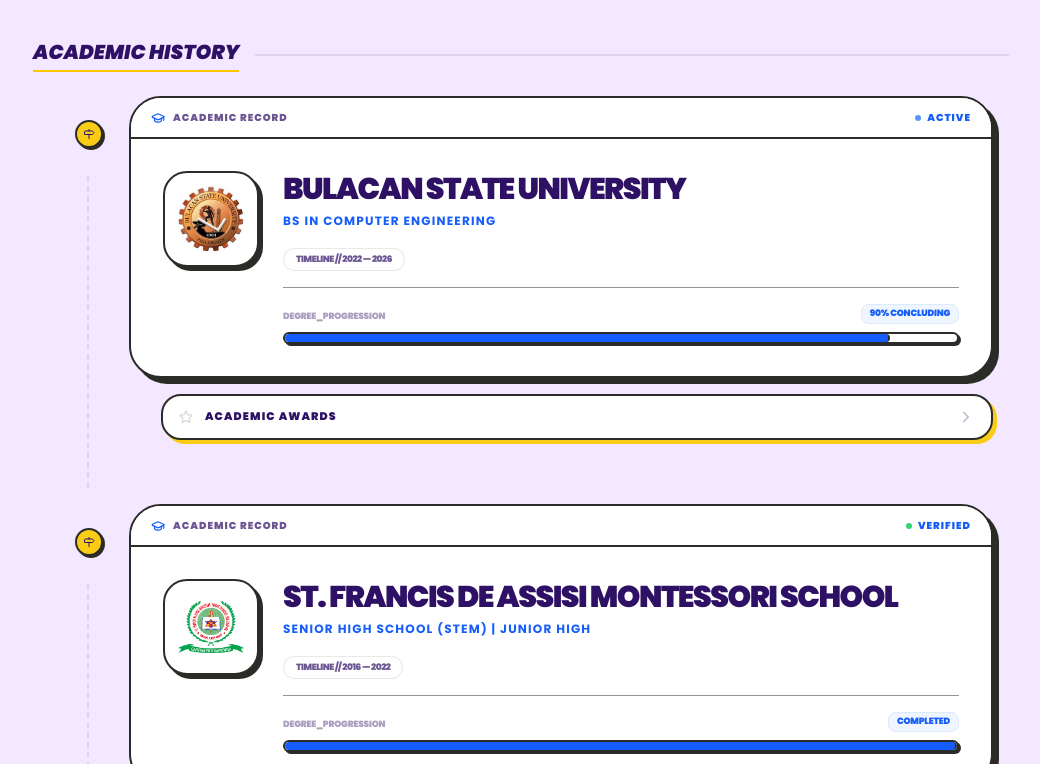
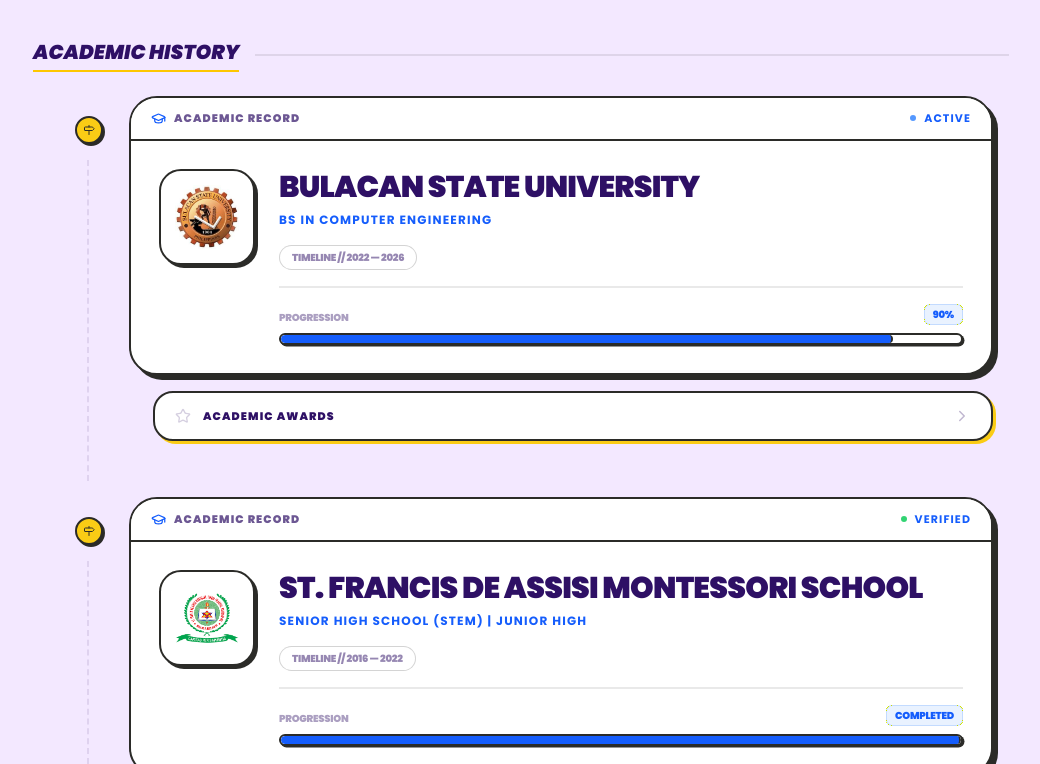
Before and after one commit to Irisszzss/colleen-portfolio, a React (Vite) app: page / in a window 1280 px wide. Shown: the part 3056-3820 px from the top of the page, without its empty margins (119-1159 px from the left). Built offline with nearby package versions, Linux system fonts and the light colour scheme.

Commit message:
Refactor DownloadModal and EducationCard components for improved accessibility and styling; update portfolio data with additional awards

```diff
--- a/src/components/EducationCard.tsx
+++ b/src/components/EducationCard.tsx
@@ -23,58 +23,58 @@
   const [isExpanded, setIsExpanded] = useState(false);
 
   return (
-    <div className="max-w-8xl mx-auto px-4 select-none relative pb-12">
+    <div className="max-w-6xl mx-auto px-4 select-none relative pb-10">
 
-      {/* TIMELINE TRACK - The Vertical Line */}
+      {/* TIMELINE TRACK - Changed fixed color to variable opacity */}
       {!isLast && (
-        <div className="absolute left-[34px] md:left-[54px] top-20 bottom-0 w-0.5 border-l-2 border-dashed border-[#2B2B28]/10" />
+        <div className="absolute left-[34px] md:left-[54px] top-16 bottom-0 w-0.5 border-l-2 border-dashed border-[color:var(--text-color)]/10" />
       )}
 
-      {/* TIMELINE NODE - The Badge/Icon on the line */}
-      <div className="absolute left-[22px] md:left-[42px] top-6 z-10">
+      {/* TIMELINE NODE */}
+      <div className="absolute left-[22px] md:left-[42px] top-5 z-10">
         <div className="w-6 h-6 md:w-7 md:h-7 bg-[#facc15] border-2 border-[color:var(--card-border)] rounded-full flex items-center justify-center shadow-[2px_2px_0px_0px_var(--card-shadow)] group-hover:scale-110 transition-transform">
-          <Milestone size={12} className="text-[color:var(--text-color)]" />
+          <Milestone size={12} className="text-[#2B2B28]" />
         </div>
       </div>
 
       <div className="ml-10 md:ml-20">
         {/* MAIN BENTO BOX */}
-        <div className="group bg-[color:var(--card-bg)] border-2 border-[color:var(--card-border)] rounded-[32px] shadow-[6px_6px_0px_0px_var(--card-shadow)] relative overflow-hidden transition-all hover:shadow-[8px_8px_0px_0px_var(--card-shadow)]">
+        <div className="group bg-[color:var(--card-bg)] border-2 border-[color:var(--card-border)] rounded-[28px] shadow-[5px_5px_0px_0px_var(--card-shadow)] relative overflow-hidden transition-all hover:shadow-[7px_7px_0px_0px_var(--card-shadow)]">
 
           {/* HEADER BAR */}
-          <div className="bg-[color:var(--card-bg)] px-5 py-3 flex justify-between items-center border-b-2 border-[color:var(--card-border)] text-[10px] font-black uppercase tracking-widest text-[color:var(--text-color)]/70">
+          <div className="bg-[color:var(--card-bg)] px-5 py-3 flex justify-between items-center border-b-2 border-[color:var(--card-border)] text-[10px] md:text-[11px] font-black uppercase tracking-widest text-[color:var(--text-color)]/70">
             <div className="flex items-center gap-2">
-              <GraduationCap size={14} className="text-blue-600" />
+              <GraduationCap size={15} className="text-blue-600" />
               <span>Academic Record</span>
             </div>
-            <div className="flex items-center gap-1.5">
+            <div className="flex items-center gap-2">
                <div className={`w-1.5 h-1.5 rounded-full animate-pulse ${edu.progress && edu.progress < 100 ? 'bg-blue-500' : 'bg-green-500'}`} />
-               <span className="text-blue-600">{edu.progress && edu.progress < 100 ? 'Active' : 'Verified'}</span>
+               <span className="text-blue-600 font-bold">{edu.progress && edu.progress < 100 ? 'Active' : 'Verified'}</span>
             </div>
           </div>
 
           {/* CONTENT */}
-          <div className="p-6 md:p-8 flex flex-col md:flex-row gap-6 items-center md:items-start">
+          <div className="p-5 md:p-7 flex flex-col md:flex-row gap-6 items-center md:items-start">
 
             {/* LOGO STICKER */}
             <div className="shrink-0 relative">
-              <div className="w-20 h-20 md:w-24 md:h-24 bg-[color:var(--card-bg)] border-2 border-[color:var(--card-border)] rounded-[24px] flex items-center justify-center shadow-[4px_4px_0px_0px_var(--card-shadow)] transition-transform group-hover:-rotate-3">
+              <div className="w-20 h-20 md:w-24 md:h-24 bg-[color:var(--card-bg)] border-2 border-[color:var(--card-border)] rounded-[22px] flex items-center justify-center shadow-[3px_3px_0px_0px_var(--card-shadow)] transition-transform group-hover:-rotate-2">
                 {edu.logo ? (
                   <img
                     src={edu.logo}
                     alt={edu.school}
-                    className="w-full h-full p-3 object-contain"
+                    className="w-full h-full p-3.5 object-contain dark:brightness-90"
                   />
                 ) : (
-                  <ShieldCheck size={32} className="text-[color:var(--text-color)]" />
+                  <ShieldCheck size={36} className="text-[color:var(--text-color)]" />
                 )}
               </div>
             </div>
 
             {/* TEXT AREA */}
             <div className="flex-1 space-y-4 w-full text-center md:text-left">
-              <div className="space-y-1">
-                <h4 className="text-xl md:text-3xl font-black uppercase tracking-tighter leading-tight text-[color:var(--text-color)]">
+              <div className="space-y-1.5">
+                <h4 className="text-xl md:text-3xl font-black uppercase tracking-tight leading-tight text-[color:var(--text-color)]">
                   {edu.school === "BulSU" ? "Bulacan State University" : edu.school}
                 </h4>
                 <p className="text-[11px] md:text-xs font-bold text-blue-600 uppercase tracking-widest">
@@ -82,19 +82,19 @@
                 </p>
               </div>
 
-              <div className="inline-flex items-center gap-2 px-3 py-1 bg-[color:var(--card-bg)] border border-[color:var(--card-border)]/10 rounded-full text-[9px] font-black text-[color:var(--text-color)]/70 uppercase tracking-tighter">
-                 Timeline // {edu.year}
+              <div className="inline-flex items-center gap-2 px-3 py-1 bg-[color:var(--card-bg)] border border-[color:var(--card-border)]/20 rounded-full text-[9px] md:text-[10px] font-black text-[color:var(--text-color)]/50 uppercase tracking-tight">
+                  Timeline // {edu.year}
               </div>
 
               {/* PROGRESSION BENTO */}
-              <div className="pt-4 border-t border-[color:var(--card-border)]/50">
-                <div className="flex justify-between items-end mb-2 text-[9px] font-black uppercase tracking-tight">
-                  <span className="opacity-40">Degree_Progression</span>
-                  <span className="text-blue-600 bg-blue-50 px-2 py-0.5 rounded-lg border border-blue-100">
-                    {edu.progress && edu.progress < 100 ? `${edu.progress}% Concluding` : 'Completed'}
+              <div className="pt-4 border-t-2 border-[color:var(--card-border)]/10">
+                <div className="flex justify-between items-end mb-2 text-[9px] md:text-[10px] font-black uppercase tracking-tight">
+                  <span className="text-[color:var(--text-color)]/40">Progression</span>
+                  <span className="text-blue-600 bg-blue-500/10 px-2 py-0.5 rounded-md border border-blue-500/20">
+                    {edu.progress && edu.progress < 100 ? `${edu.progress}%` : 'Completed'}
                   </span>
                 </div>
-                <div className="h-3 bg-[color:var(--card-bg)] border-2 border-[color:var(--card-border)] rounded-full relative overflow-hidden shadow-[2px_2px_0px_0px_var(--card-shadow)]">
+                <div className="h-3 bg-[color:var(--card-bg)] border-2 border-[color:var(--card-border)] rounded-full relative overflow-hidden shadow-[1.5px_1.5px_0px_0px_var(--card-shadow)]">
                   <div
                     className="h-full bg-blue-600 rounded-full border-r-2 border-[color:var(--card-border)] transition-all duration-1000"
                     style={{ width: `${edu.progress ?? 100}%` }}
@@ -107,41 +107,42 @@
 
         {/* AWARDS COLLAPSIBLE */}
         {edu.awards && edu.awards.length > 0 && (
-          <div className="mt-4 pl-4 md:pl-8">
+          <div className="mt-4 pl-3 md:pl-6">
             <button
               onClick={() => setIsExpanded(!isExpanded)}
-              className="w-full flex items-center justify-between bg-[color:var(--card-bg)] text-[color:var(--text-color)] px-4 py-3 border-2 border-[color:var(--card-border)] rounded-[20px] shadow-[4px_4px_0px_0px_#facc15] hover:shadow-none hover:translate-x-1 hover:translate-y-1 transition-all"
+              className="w-full flex items-center justify-between bg-[color:var(--card-bg)] text-[color:var(--text-color)] px-5 py-3.5 border-2 border-[color:var(--card-border)] rounded-[20px] shadow-[3px_3px_0px_0px_#facc15] hover:shadow-none hover:translate-x-0.5 hover:translate-y-0.5 transition-all"
             >
               <span className="text-[10px] md:text-[11px] font-black uppercase tracking-widest flex items-center gap-3">
                 <Star
-                  size={14}
-                  className={`transition-colors ${isExpanded ? "text-yellow-500 fill-yellow-500" : "text-gray-300"}`}
+                  size={16}
+                  className={`transition-colors ${isExpanded ? "text-yellow-500 fill-yellow-500" : "text-[color:var(--text-color)]/20"}`}
                 />
                 {isExpanded ? "Hide Achievements" : "Academic Awards"}
               </span>
-              <ChevronRight size={18} className={`transition-transform duration-300 ${isExpanded ? "rotate-90 text-blue-600" : "opacity-30"}`} />
+              <ChevronRight size={18} className={`transition-transform duration-300 ${isExpanded ? "rotate-90 text-blue-600" : "text-[color:var(--text-color)]/30"}`} />
             </button>
 
             {isExpanded && (
-              <div className="mt-4 space-y-4 animate-in fade-in slide-in-from-top-4 duration-500">
+              <div className="mt-4 space-y-3 animate-in fade-in slide-in-from-top-3 duration-500">
                 {edu.awards.map((award) => (
                   <div
                     key={award.id}
-                    className="bg-[color:var(--card-bg)] border-2 border-[color:var(--card-border)] rounded-[24px] p-4 flex flex-col sm:flex-row items-start sm:items-center justify-between gap-4 shadow-[4px_4px_0px_0px_#c2edc5] hover:bg-[color:var(--card-bg)] transition-colors"
+                    className="bg-[color:var(--card-bg)] border-2 border-[color:var(--card-border)] rounded-[20px] p-4 flex flex-col sm:flex-row items-start sm:items-center justify-between gap-3 shadow-[3px_3px_0px_0px_#c2edc5]/50 hover:border-green-400 transition-colors"
                   >
-                    <div className="flex flex-col space-y-1 text-left">
-                      <div className="flex items-center gap-2">
+                    <div className="flex flex-col space-y-1.5 text-left">
+                      <div className="flex items-center gap-2.5">
                         <div className="w-1.5 h-1.5 rounded-full bg-blue-600" />
-                        <h5 className="text-[10px] md:text-[11px] font-black uppercase text-[color:var(--text-color)]">
+                        <h5 className="text-[10px] md:text-[12px] font-black uppercase text-[color:var(--text-color)] leading-tight">
                           {award.title}
                         </h5>
                       </div>
-                      <span className="text-[8px] font-bold opacity-40 uppercase ml-4 flex items-center gap-1.5 text-[color:var(--text-color)]/75">
-                        <Terminal size={10} className="text-blue-600" /> {award.issuer}
+                      <span className="text-[9px] md:text-[10px] font-bold opacity-60 uppercase ml-4 flex items-center gap-2 text-[color:var(--text-color)]">
+                        <Terminal size={11} className="text-blue-600" /> {award.issuer}
                       </span>
                     </div>
 
-                    <div className="bg-[#2B2B28] text-white text-[8px] font-black px-2.5 py-1.5 rounded-lg uppercase italic tracking-widest shadow-[2px_2px_0px_0px_#facc15]">
+                    {/* Date Badge - Adaptive for Dark Mode */}
+                    <div className="bg-[color:var(--card-border)] dark:bg-[color:var(--text-color)]/10 text-[color:var(--text-color)] dark:text-white text-[9px] md:text-[10px] font-black px-3 py-1.5 rounded-lg uppercase italic tracking-wider shadow-[1.5px_1.5px_0px_0px_#facc15] whitespace-nowrap">
                       {award.date}
                     </div>
                   </div>
```
Also changed, not shown: src/components/DownloadModal.tsx (+12 -15 lines), src/data/portfolio.ts (+10 -1 lines).
